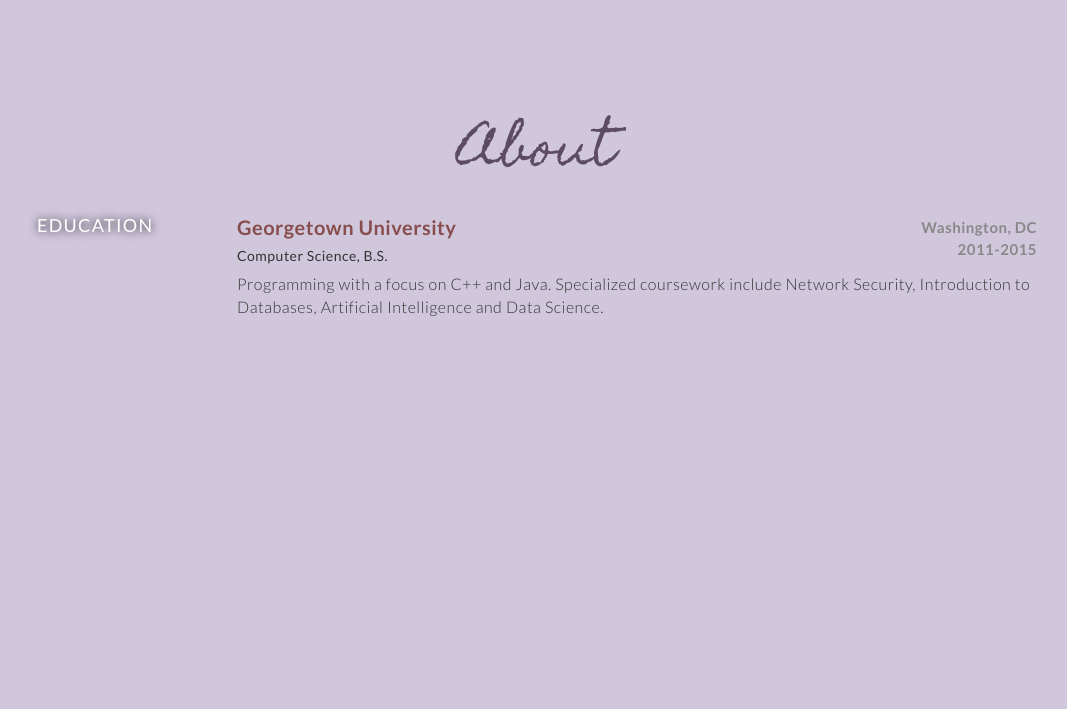
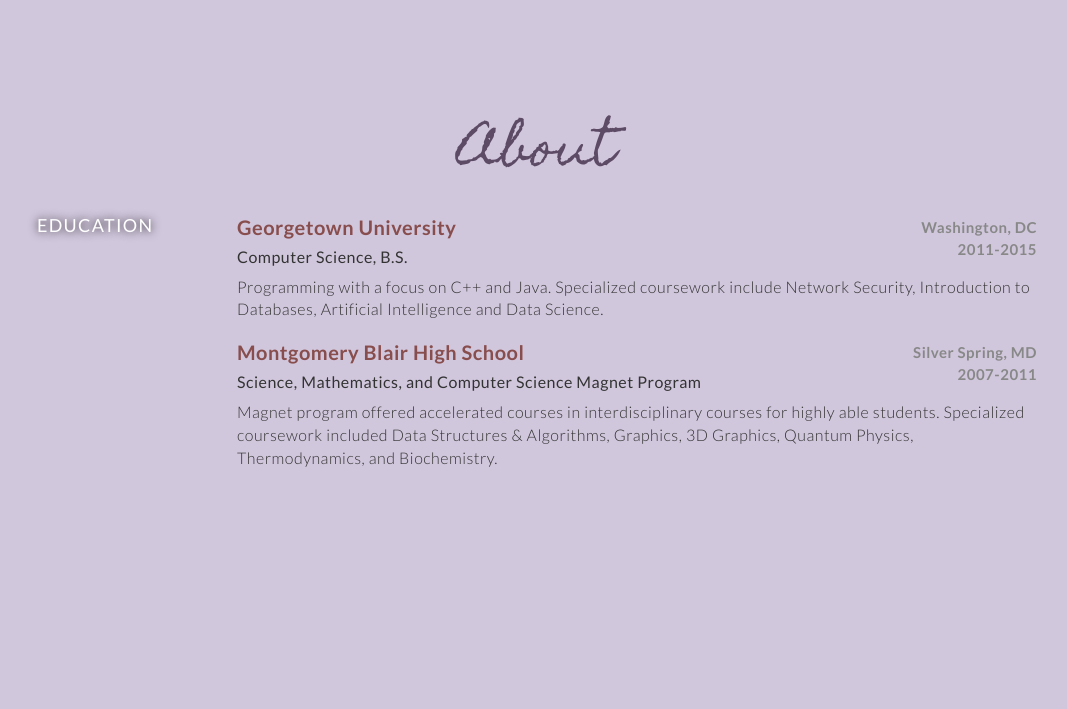
Before and after one commit to janetzhu/zhuja.net, a PHP site: page / in a window 1280 px wide. Shown: the part 1870-2579 px from the top of the page, without its empty margins (103-1170 px from the left). Run offline with PHP 8.4, Linux system fonts and the light colour scheme; some libraries are stand-ins or nearby versions.

Commit message:
added mbhs to educatio

```diff
--- a/index.php
+++ b/index.php
@@ -35,6 +35,14 @@
                     <h5>Computer Science, B.S.</h5>
                     Programming with a focus on C++ and Java. Specialized coursework include Network Security, Introduction to Databases, Artificial Intelligence and Data Science.
                 </article>
+                <article>
+                    <h4 class="article-header">
+                        Montgomery Blair High School
+                        <div class="date-loc">Silver Spring, MD<br>2007-2011</div>
+                    </h4>
+                    <h5>Science, Mathematics, and Computer Science Magnet Program</h5>
+                    Magnet program offered accelerated courses in interdisciplinary courses for highly able students. Specialized coursework included Data Structures & Algorithms, Graphics, 3D Graphics, Quantum Physics, Thermodynamics, and Biochemistry.
+                </article>
             </section>
         </div>
 
--- a/style-main.css
+++ b/style-main.css
@@ -5,6 +5,9 @@ html, body {
 }
 h1 {
 	font-size: 3em;
+}
+h5 {
+	font-size: 16px;
 }
 body {
 	background-color: #cfb3b3;
```
